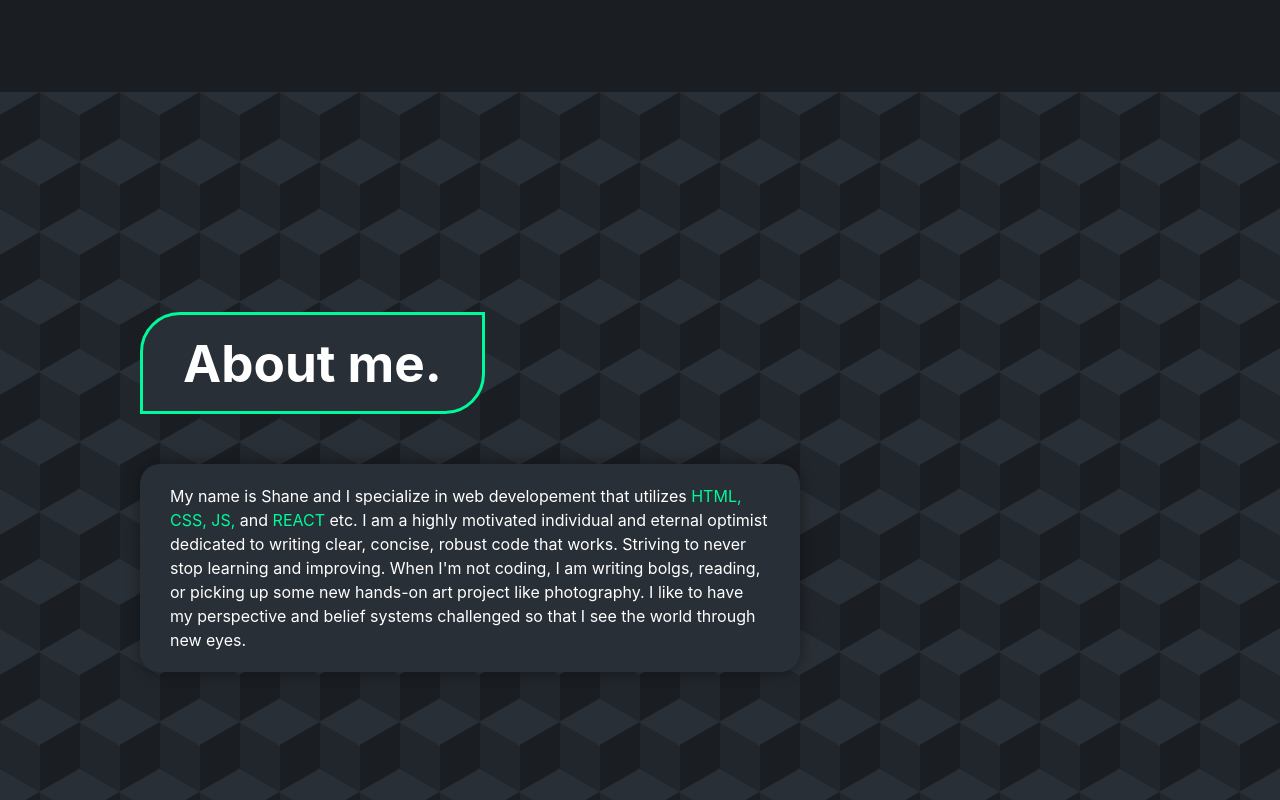
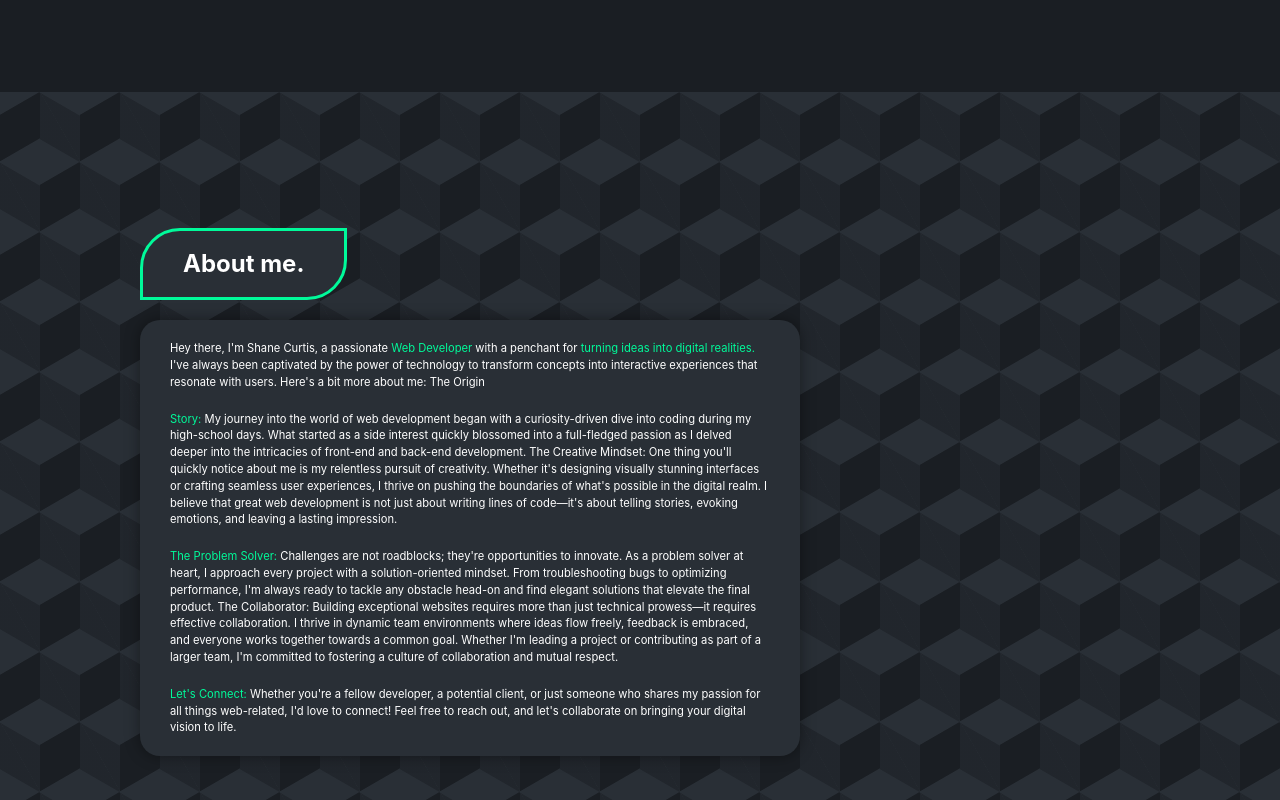
Before and after one commit to ShaneSaw1705/devportfolio, a React (Vite) app: page / in a window 1280 px wide. Shown: the part 708-1508 px from the top of the page. Built offline with nearby package versions, Linux system fonts and the light colour scheme.

Commit message:
Fixed scaling for the about me section

```diff
--- a/src/assets/AboutMe.jsx
+++ b/src/assets/AboutMe.jsx
@@ -9,15 +9,48 @@ export const AboutMe = () => {
             <h1>About me.</h1>
             <div className="about-me">
               <p>
-                My name is Shane and I specialize in web developement that
-                utilizes <span>HTML, CSS, JS,</span> and <span>REACT</span> etc.
-                I am a highly motivated individual and eternal optimist
-                dedicated to writing clear, concise, robust code that works.
-                Striving to never stop learning and improving. When I'm not
-                coding, I am writing bolgs, reading, or picking up some new
-                hands-on art project like photography. I like to have my
-                perspective and belief systems challenged so that I see the
-                world through new eyes.
+                Hey there, I'm Shane Curtis, a passionate{" "}
+                <span>Web Developer</span> with a penchant for{" "}
+                <span>turning ideas into digital realities.</span> I've always
+                been captivated by the power of technology to transform concepts
+                into interactive experiences that resonate with users. Here's a
+                bit more about me: The Origin
+              </p>
+              <p>
+                <span>Story:</span> My journey into the world of web development
+                began with a curiosity-driven dive into coding during my
+                high-school days. What started as a side interest quickly
+                blossomed into a full-fledged passion as I delved deeper into
+                the intricacies of front-end and back-end development. The
+                Creative Mindset: One thing you'll quickly notice about me is my
+                relentless pursuit of creativity. Whether it's designing
+                visually stunning interfaces or crafting seamless user
+                experiences, I thrive on pushing the boundaries of what's
+                possible in the digital realm. I believe that great web
+                development is not just about writing lines of code—it's about
+                telling stories, evoking emotions, and leaving a lasting
+                impression.
+              </p>
+              <p>
+                <span>The Problem Solver:</span> Challenges are not roadblocks;
+                they're opportunities to innovate. As a problem solver at heart,
+                I approach every project with a solution-oriented mindset. From
+                troubleshooting bugs to optimizing performance, I'm always ready
+                to tackle any obstacle head-on and find elegant solutions that
+                elevate the final product. The Collaborator: Building
+                exceptional websites requires more than just technical
+                prowess—it requires effective collaboration. I thrive in dynamic
+                team environments where ideas flow freely, feedback is embraced,
+                and everyone works together towards a common goal. Whether I'm
+                leading a project or contributing as part of a larger team, I'm
+                committed to fostering a culture of collaboration and mutual
+                respect.
+              </p>
+              <p>
+                <span>Let's Connect:</span> Whether you're a fellow developer, a
+                potential client, or just someone who shares my passion for all
+                things web-related, I'd love to connect! Feel free to reach out,
+                and let's collaborate on bringing your digital vision to life.
               </p>
             </div>
           </div>
--- a/src/css/AboutMe.css
+++ b/src/css/AboutMe.css
@@ -65,6 +65,8 @@
   box-shadow: 0 0 15px rgba(0, 0, 0, 0.4);
   background-color: var(--bgcolor);
   width: 60%;
+  max-height: 60vh;
+  font-size: calc(0.8vh + 0.3rem);
 }
 
 .about-me span {
@@ -76,7 +78,7 @@
   flex-direction: column;
   align-items: start;
   justify-content: start;
-  gap: 50px;
+  gap: 20px;
 }
 
 .about-me-section h1 {
@@ -87,4 +89,5 @@
   border-color: mediumspringgreen;
   border-top-left-radius: 40px;
   border-bottom-right-radius: 40px;
+  font-size: x-large;
 }
```
